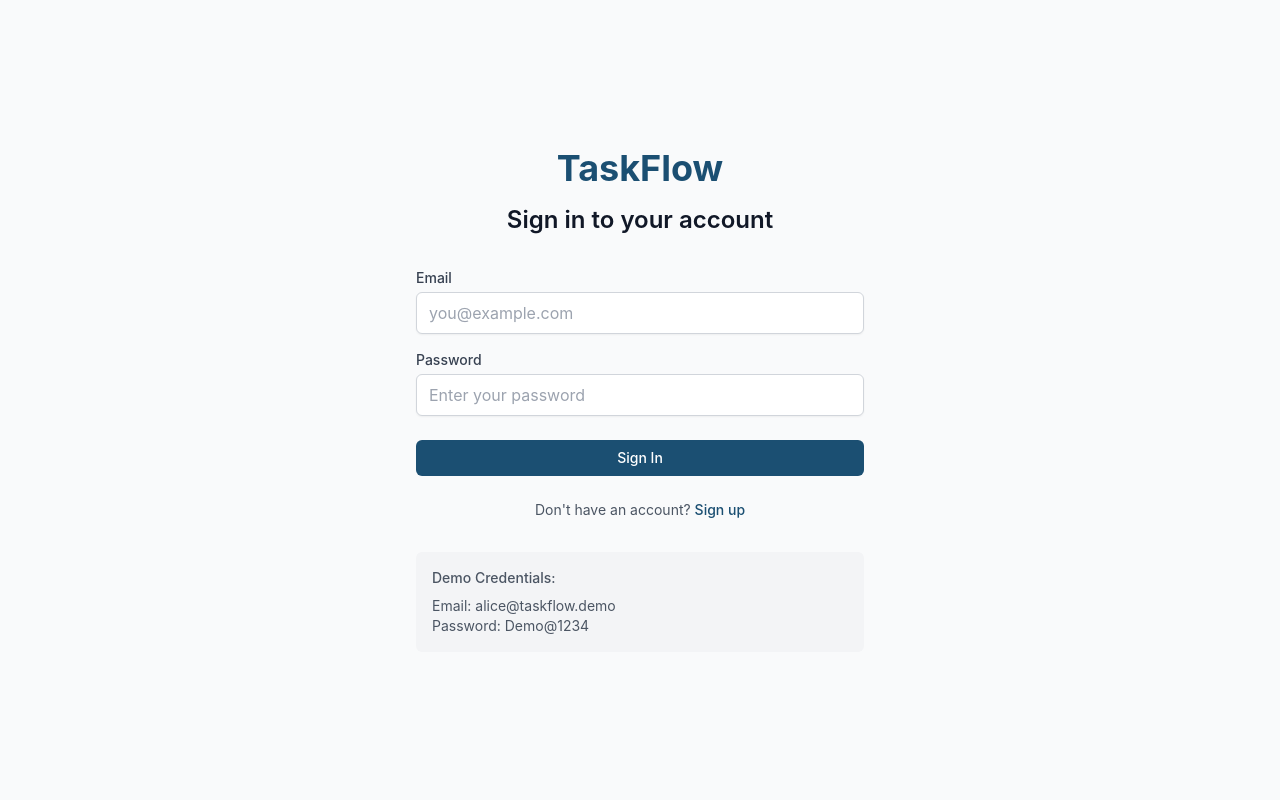
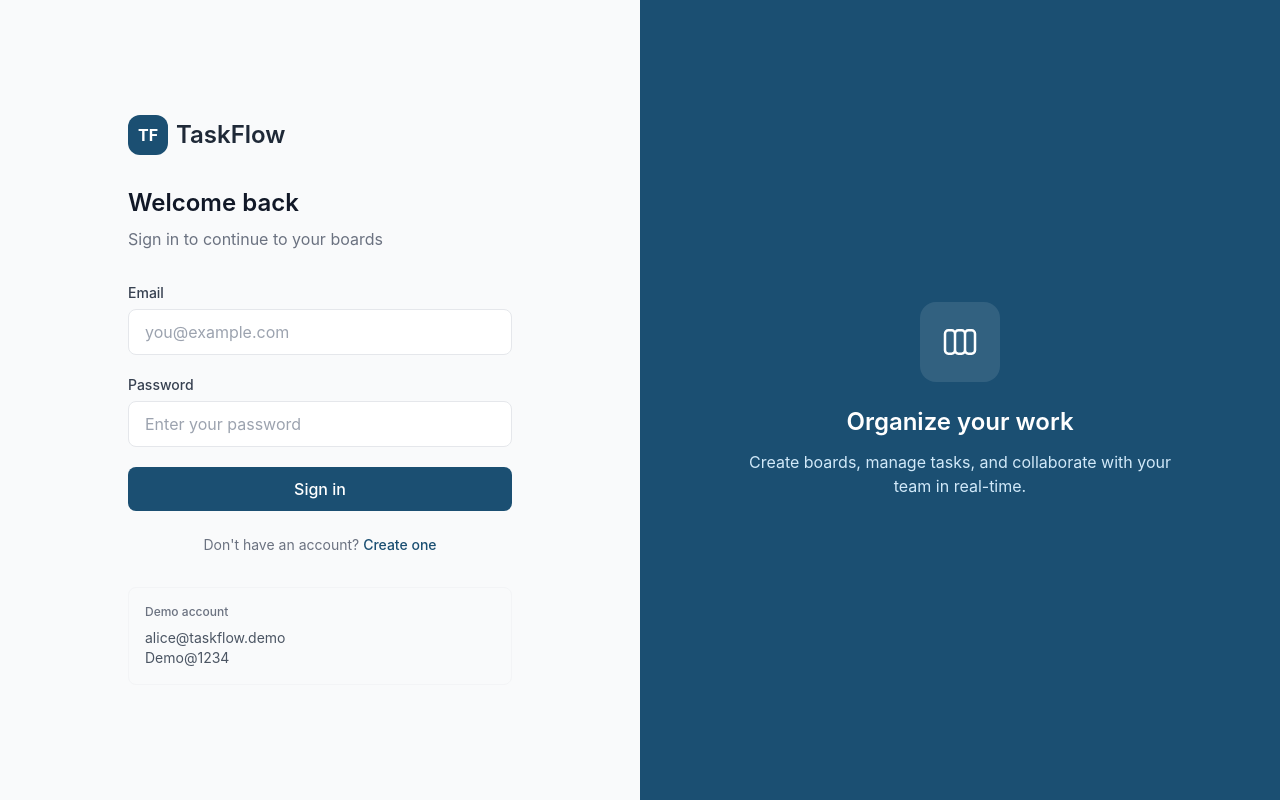
Before and after one commit to deepanshu921372/taskflow, a React (Vite) app in the folder client/: page /login in a window 1280 px wide. Built offline with nearby package versions, Linux system fonts and the light colour scheme; no server answers.

Commit message:
redesign login page with split layout

```diff
--- a/client/src/features/auth/LoginPage.jsx
+++ b/client/src/features/auth/LoginPage.jsx
@@ -3,8 +3,6 @@ import { useDispatch } from 'react-redux';
 import { useNavigate, Link } from 'react-router-dom';
 import { useLoginMutation } from './authApi';
 import { setCredentials } from './authSlice';
-import Button from '../../components/common/Button';
-import Input from '../../components/common/Input';
 import toast from 'react-hot-toast';
 
 const LoginPage = () => {
@@ -28,49 +26,87 @@ const LoginPage = () => {
   };
 
   return (
-    <div className="min-h-screen flex items-center justify-center bg-gray-50 py-12 px-4">
-      <div className="max-w-md w-full space-y-8">
-        <div className="text-center">
-          <h1 className="text-4xl font-bold text-primary-600">TaskFlow</h1>
-          <h2 className="mt-4 text-2xl font-semibold text-gray-900">Sign in to your account</h2>
+    <div className="min-h-screen flex">
+      {/* Left side - Form */}
+      <div className="flex-1 flex items-center justify-center p-6 sm:p-12">
+        <div className="w-full max-w-sm">
+          <div className="flex items-center gap-2 mb-8">
+            <div className="w-10 h-10 bg-primary-600 rounded-xl flex items-center justify-center">
+              <span className="text-white font-bold">TF</span>
+            </div>
+            <span className="text-2xl font-semibold text-gray-800">TaskFlow</span>
           </div>
 
-        <form className="mt-8 space-y-6" onSubmit={handleSubmit}>
-          <div className="space-y-4">
-            <Input
-              label="Email"
+          <h1 className="text-2xl font-semibold text-gray-900 mb-2">Welcome back</h1>
+          <p className="text-gray-500 mb-8">Sign in to continue to your boards</p>
+
+          <form onSubmit={handleSubmit} className="space-y-5">
+            <div>
+              <label className="block text-sm font-medium text-gray-700 mb-1.5">
+                Email
+              </label>
+              <input
                 type="email"
                 value={email}
                 onChange={(e) => setEmail(e.target.value)}
                 placeholder="you@example.com"
                 required
+                className="w-full px-4 py-2.5 border border-gray-200 rounded-lg focus:outline-none focus:ring-2 focus:ring-primary-500 focus:border-transparent transition-shadow"
               />
-            <Input
-              label="Password"
+            </div>
+
+            <div>
+              <label className="block text-sm font-medium text-gray-700 mb-1.5">
+                Password
+              </label>
+              <input
                 type="password"
                 value={password}
                 onChange={(e) => setPassword(e.target.value)}
                 placeholder="Enter your password"
                 required
+                className="w-full px-4 py-2.5 border border-gray-200 rounded-lg focus:outline-none focus:ring-2 focus:ring-primary-500 focus:border-transparent transition-shadow"
               />
             </div>
 
-          <Button type="submit" className="w-full" loading={isLoading}>
-            Sign In
-          </Button>
+            <button
+              type="submit"
+              disabled={isLoading}
+              className="w-full bg-primary-600 text-white py-2.5 rounded-lg hover:bg-primary-700 transition-colors font-medium disabled:opacity-50"
+            >
+              {isLoading ? 'Signing in...' : 'Sign in'}
+            </button>
+          </form>
 
-          <p className="text-center text-sm text-gray-600">
+          <p className="text-center text-sm text-gray-500 mt-6">
             Don't have an account?{' '}
             <Link to="/register" className="text-primary-600 hover:text-primary-700 font-medium">
-              Sign up
+              Create one
             </Link>
           </p>
-        </form>
 
-        <div className="mt-4 p-4 bg-gray-100 rounded-md">
-          <p className="text-sm text-gray-600 font-medium mb-2">Demo Credentials:</p>
-          <p className="text-sm text-gray-600">Email: alice@taskflow.demo</p>
-          <p className="text-sm text-gray-600">Password: Demo@1234</p>
+          <div className="mt-8 p-4 bg-gray-50 rounded-lg border border-gray-100">
+            <p className="text-xs font-medium text-gray-500 mb-2">Demo account</p>
+            <p className="text-sm text-gray-600">alice@taskflow.demo</p>
+            <p className="text-sm text-gray-600">Demo@1234</p>
+          </div>
+        </div>
+      </div>
+
+      {/* Right side - Visual */}
+      <div className="hidden lg:flex flex-1 bg-primary-600 items-center justify-center p-12">
+        <div className="max-w-md text-center">
+          <div className="w-20 h-20 bg-white/10 rounded-2xl flex items-center justify-center mx-auto mb-6">
+            <svg className="w-10 h-10 text-white" fill="none" stroke="currentColor" viewBox="0 0 24 24">
+              <path strokeLinecap="round" strokeLinejoin="round" strokeWidth={1.5} d="M9 17V7m0 10a2 2 0 01-2 2H5a2 2 0 01-2-2V7a2 2 0 012-2h2a2 2 0 012 2m0 10a2 2 0 002 2h2a2 2 0 002-2M9 7a2 2 0 012-2h2a2 2 0 012 2m0 10V7m0 10a2 2 0 002 2h2a2 2 0 002-2V7a2 2 0 00-2-2h-2a2 2 0 00-2 2" />
+            </svg>
+          </div>
+          <h2 className="text-2xl font-semibold text-white mb-3">
+            Organize your work
+          </h2>
+          <p className="text-primary-100">
+            Create boards, manage tasks, and collaborate with your team in real-time.
+          </p>
         </div>
       </div>
     </div>
```
Lines whose indentation alone changed are shown as unchanged.
